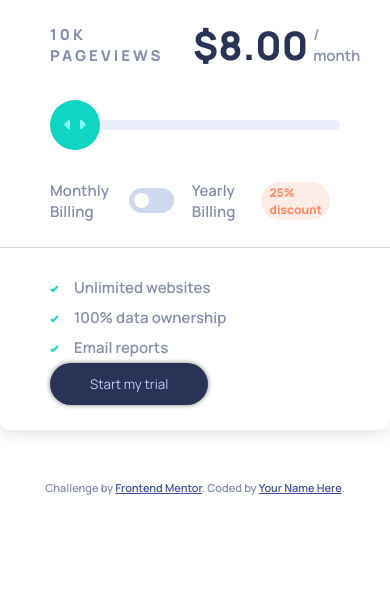
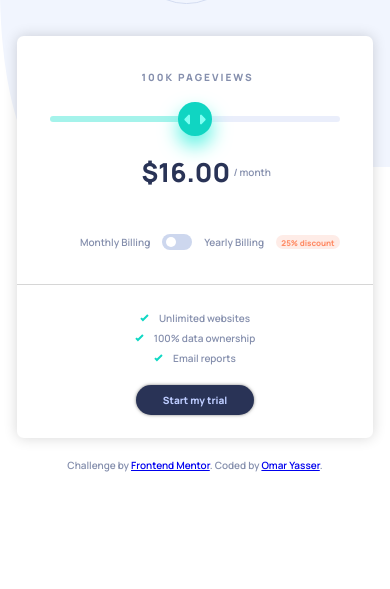
Before and after one commit to Omar-Code-Coding/interactivePricingComponent, a website: page index.html in a window 390 px wide. Shown: the part 255-844 px from the top of the page. Drawn offline with Linux system fonts and the light colour scheme.

Commit message:
style: remove files

```diff
--- a/app/js/main.js
+++ b/app/js/main.js
@@ -8,7 +8,7 @@ const discountValue = 25;
 const prices = [8, 12, 16, 24, 36];
 let discount = false;
 // it loops through an array of prices and calculate the discounted prices
-let discountPrices = prices.map(perecentage);
+const discountPrices = prices.map(perecentage);
 const pageviews = ['10K', '50K', '100K', '500K', '1M'];
 
 init();
@@ -22,8 +22,16 @@ slider.addEventListener('input', () => {
 
 // Intializing Default text
 function init() {
-    priceLabel.textContent = '$8.00';
-    pageviewsLabel.textContent = '10K pageviews';
+    priceLabel.textContent = '$16.00';
+    pageviewsLabel.textContent = '100K pageviews';
+}
+
+function priceDiscount() {
+    priceLabel.textContent = `$${discountPrices[slider.value].toFixed(2)}`;
+}
+
+function price() {
+    priceLabel.textContent = `$${prices[slider.value].toFixed(2)}`;
 }
 
 // Utility function for calculating the Discounted price
@@ -34,7 +42,7 @@ function perecentage(arr) {
 // Changes the Slider's tralling progres bar's color
 function sliderTrack() {
     const sliderValue = slider.value * 25;
-    const color = `linear-gradient(90deg, hsl(174, 86%, 45%) ${sliderValue}%,
+    const color = `linear-gradient(90deg, hsl(174, 77%, 80%) ${sliderValue}%,
                    hsl(224, 65%, 95%) ${sliderValue}%)`;
     return slider.style.background = color;
 }
@@ -60,11 +68,3 @@ function sliderPrice() {
         priceDiscount();
     }
 }
-
-function priceDiscount() {
-    priceLabel.textContent = `$${discountPrices[slider.value].toFixed(2)}`;
-}
-
-function price() {
-    priceLabel.textContent = `$${prices[slider.value].toFixed(2)}`;
-}
--- a/app/scss/abstracts/_functions.scss
+++ b/app/scss/abstracts/_functions.scss
@@ -16,3 +16,7 @@
 @function color-neutral($color) {
     @return map-get($map: $color-neutral, $key: $color);
 }
+
+@function breakpoint($size) {
+    @return map-get($map: $breakpoints, $key: $size);
+}
--- a/app/scss/abstracts/_variables.scss
+++ b/app/scss/abstracts/_variables.scss
@@ -4,6 +4,11 @@ $font-size: (
     Large: 1.125rem,
     medium: .9375rem,
     small: .625rem
+);
+
+$breakpoints: (
+    desktop: 64em, //1024px
+    mobile: 27em //441px
 );
 
 $color-primary: (
--- a/app/scss/base/_base.scss
+++ b/app/scss/base/_base.scss
@@ -13,9 +13,16 @@
 html {
    box-sizing: border-box;
    font-size: font-size(medium);
+
+   @include media(breakpoint(mobile)) {
+      font-size: font-size(small);
+   }
 }
 
 body {
-   background-image: url(/images/bg-pattern.svg);
-   background-repeat: no-repeat;
+   background: url(/images/bg-pattern.svg) no-repeat top / 100% 60%;
+
+   @include media(breakpoint(mobile)) {
+      background-size: 100% 50%;
+   }
 }
--- a/app/scss/base/_typography.scss
+++ b/app/scss/base/_typography.scss
@@ -3,6 +3,18 @@
 body {
     font-family: $font-family;
     font-weight: 600;
+}
+
+.header {
+    text-align: center;
+
+    &__heading {
+        line-height: rem(55);
+    }
+
+    &__sub-heading {
+        line-height: rem(30);
+    }
 }
 
 .heading {
@@ -14,6 +26,8 @@ body {
 }
 
 .btn {
+    font-size: inherit;
+    font-weight: 700;
     font-family: $font-family;
 }
 
@@ -38,3 +52,13 @@ body {
         color: color-primary(light-red);
     }
 }
+
+.price-component-features {
+    &__list {
+        line-height: rem(30);
+
+        @include media(breakpoint(mobile)) {
+            text-align: center;
+        }
+    }
+}
--- a/app/scss/components/_price-discount.scss
+++ b/app/scss/components/_price-discount.scss
@@ -5,7 +5,7 @@
     align-self: flex-end;
     display: flex;
     align-items: center;
-    padding-right: rem(60);
+    padding: rem(30) rem(50) rem(50);
     gap: rem(18);
 
     &__label {
--- a/app/scss/components/_price-features.scss
+++ b/app/scss/components/_price-features.scss
@@ -7,11 +7,17 @@
     flex-flow: row wrap;
     justify-content: space-between;
     align-items: center;
+    padding: rem(35) rem(50);
+    // gap: clamp(4rem, 10.90%, 10.6rem);
     border-top: rem(1) solid rgba($color: #000000, $alpha: .16);
+
+    @include media(breakpoint(mobile)) {
+        justify-content: center;
+        gap: rem(25) rem(90);
+    }
 
     &__list {
         list-style-type: none;
-        line-height: rem(30);
 
         // adds Check icon to List's items
         > *::before {
--- a/app/scss/components/_price-slider.scss
+++ b/app/scss/components/_price-slider.scss
@@ -5,6 +5,7 @@
     display: grid;
     grid-template-columns: repeat(12, 1fr);
     align-items: center;
+    padding: rem(50) rem(50) rem(35); // top, right/left, bottom
     gap: rem(48) rem(5);
 
     &__slider {
@@ -14,7 +15,7 @@
         height: rem(10);
         outline: none;
         border-radius: rem(20);
-        background: linear-gradient(90deg, color-neutral(light-grayish-blue0) 50%,
+        background: linear-gradient(90deg, color-primary(soft-cyan) 50%,
                     color-neutral(light-grayish-blue0) 50%);
 
         &::-webkit-slider-thumb {
@@ -22,9 +23,15 @@
             width: rem(50);
             cursor: pointer;
             border-radius: 50%;
+            box-shadow: 0 rem(15) rem(28) lighten($color: color-primary(strong-cyan), $amount: 20);
+            // Slider's icon
             background: url(/images/icon-slider.svg) no-repeat center;
             background-color: color-primary(strong-cyan);
             -webkit-appearance: none;
+
+            &:active {
+                background-color: darken($color: color-primary(strong-cyan), $amount: 10)
+            }
         }
     }
 
@@ -38,6 +45,20 @@
 
     &__pageviews {
         grid-column: 1 / 7;
+
     }
 
+    @include media(breakpoint(mobile)) {
+        &__price-label {
+            grid-column: 7 / -1;
+        }
+
+        &__price-num {
+            grid-column: 6 / 7;
+        }
+
+        &__pageviews {
+            grid-column: 6 / -1;
+        }
+    }
 }
--- a/index.html
+++ b/index.html
@@ -9,10 +9,6 @@
   <link href="https://fonts.googleapis.com/css2?family=Manrope:wght@400;600;800&display=swap" rel="stylesheet">
   <title>Frontend Mentor | Interactive pricing component</title>
 
-  <style>
-    .attribution { font-size: 11px; text-align: center; }
-    .attribution a { color: hsl(228, 45%, 44%); }
-  </style>
 </head>
 <body>
 
@@ -24,12 +20,12 @@
 
     <section class="price-component">
       <div class="price-component-slider">
-                     <!-- Pageviews label -->
+        <!-- Pageviews label -->
         <label class="price-component-slider__pageviews" id="pageviews-label"></label>
-                    <!-- Range slider -->
-        <input type="range" min="0" max="4" value="0"
+        <!-- Range slider -->
+        <input type="range" min="0" max="4" value="2"
         class="price-component-slider__slider" id="slider">
-                     <!-- Price label -->
+        <!-- Price label -->
         <label class="price-component-slider__price-num" id="price-label"></label>
         <label class="price-component-slider__price-label">/ month</label>
       </div>
@@ -61,10 +57,10 @@
 
     <div class="attribution">
       Challenge by <a href="https://www.frontendmentor.io?ref=challenge" target="_blank">Frontend Mentor</a>.
-      Coded by <a href="#">Your Name Here</a>.
+      Coded by <a href="https://github.com/Omar-Code-Coding">Omar Yasser</a>.
     </div>
   </main>
 
+  <script src="/app/js/main.js"></script>
 </body>
-<script src="/app/js/main.js"></script>
 </html>
```
Also changed, not shown: README-template.md (deleted), README.md (deleted), dist/styles.css, 1 other file.
